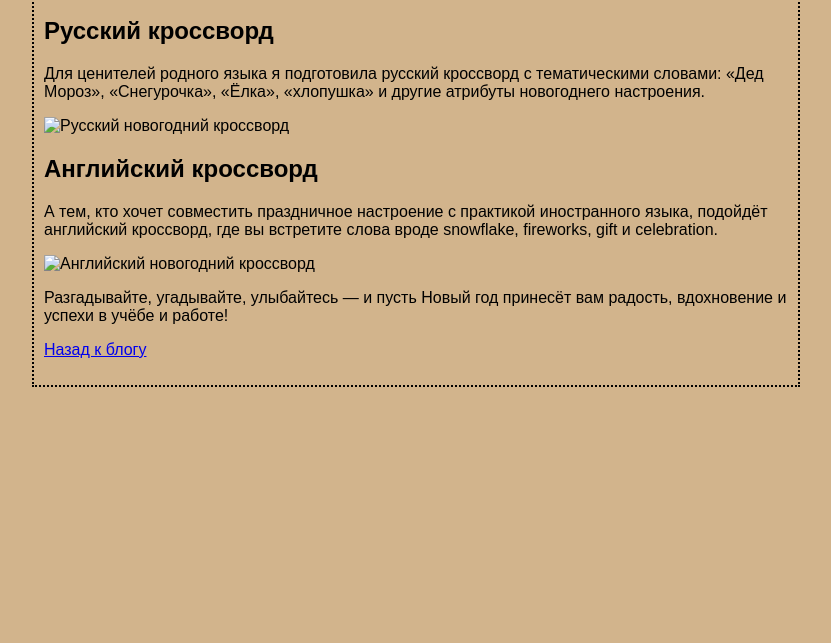
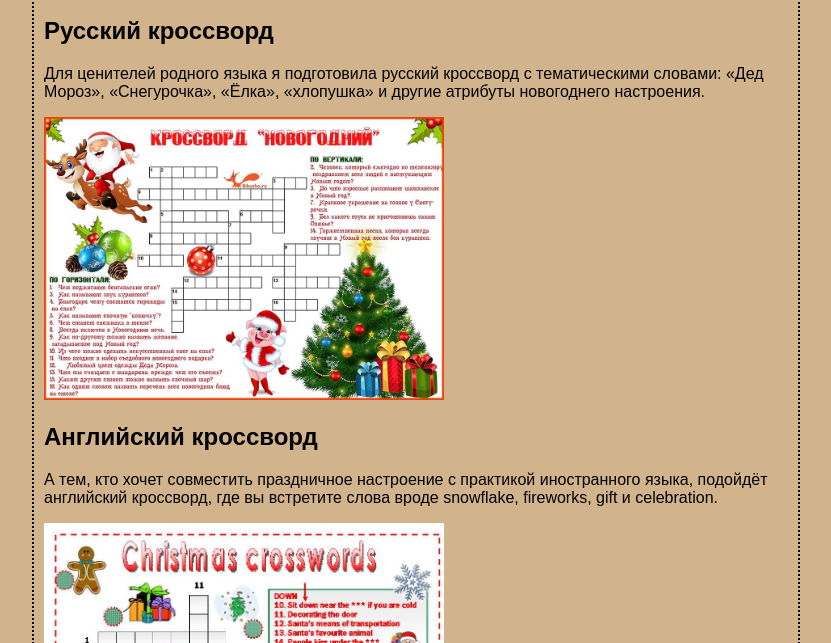
Before and after one commit to ripsomanukyan/dem.github.io, a plain HTML site: page Congratulations2026.html in a window 1280 px wide. Shown: the part 157-800 px from the top of the page, without its empty margins (224-1055 px from the left). Drawn offline with Linux system fonts and the light colour scheme.

Commit message:
Congratulations2026.html

```diff
--- a/Congratulations2026.html
+++ b/Congratulations2026.html
@@ -13,13 +13,13 @@
 
     <h2>Русский кроссворд</h2>
     <p>Для ценителей родного языка я подготовила русский кроссворд с тематическими словами: «Дед Мороз», «Снегурочка», «Ёлка», «хлопушка» и другие атрибуты новогоднего настроения.</p>
-    <img src="icons/russian.png" alt="Русский новогодний кроссворд" width="400">
+    <img src="icons/russian.jpg" alt="Русский новогодний кроссворд" width="400">
 
     <h2>Английский кроссворд</h2>
     <p>А тем, кто хочет совместить праздничное настроение с практикой иностранного языка, подойдёт английский кроссворд, где вы встретите слова вроде snowflake, fireworks, gift и celebration.</p>
-    <img src="icons/english.png" alt="Английский новогодний кроссворд" width="400">
+    <img src="icons/english.jpg" alt="Английский новогодний кроссворд" width="400">
 
-    <p>Разгадывайте, угадывайте, улыбайтесь — и пусть Новый год принесёт вам радость, вдохновение и успехи в учёбе и работе!</p>
+    <p class="quote">Разгадывайте, угадывайте, улыбайтесь — и пусть Новый год принесёт вам радость, вдохновение и успехи в учёбе и работе!</p>
 
     <p><a href="index.html">Назад к блогу</a></p>
 </body>
```
